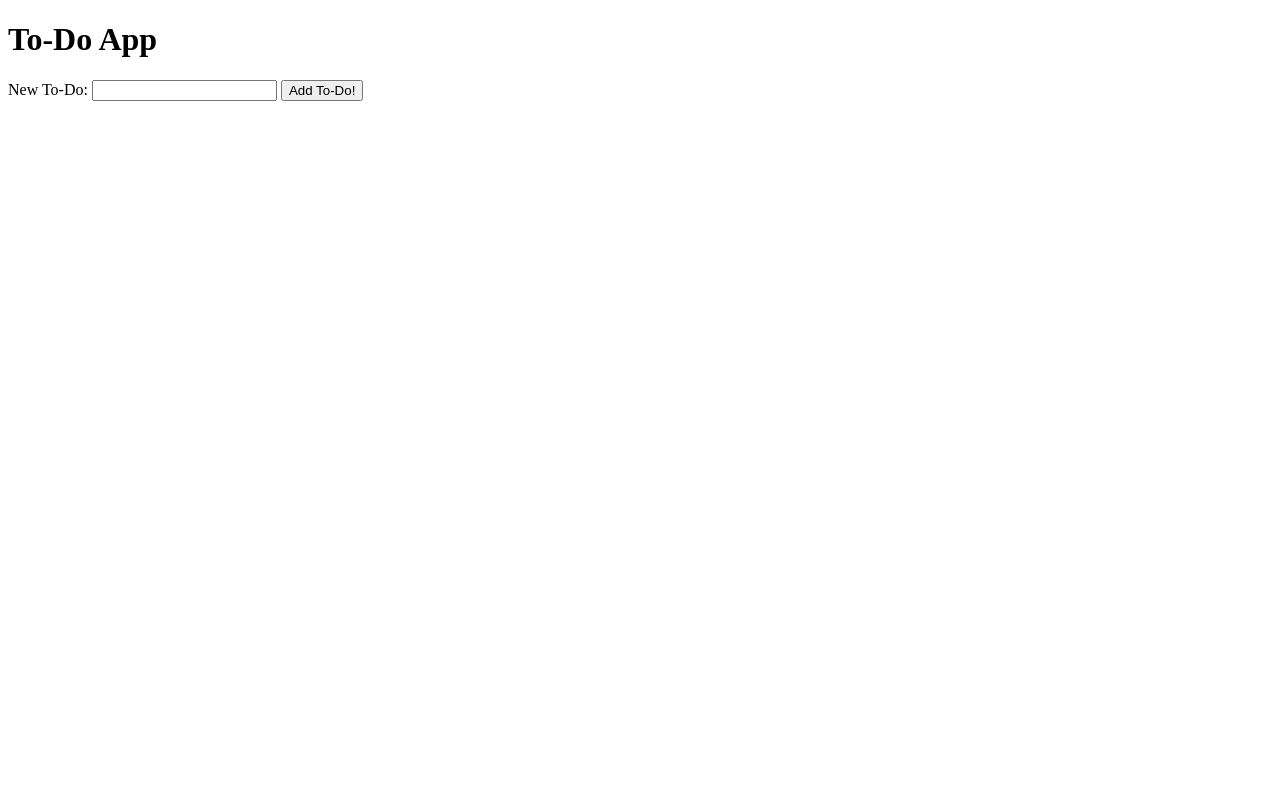
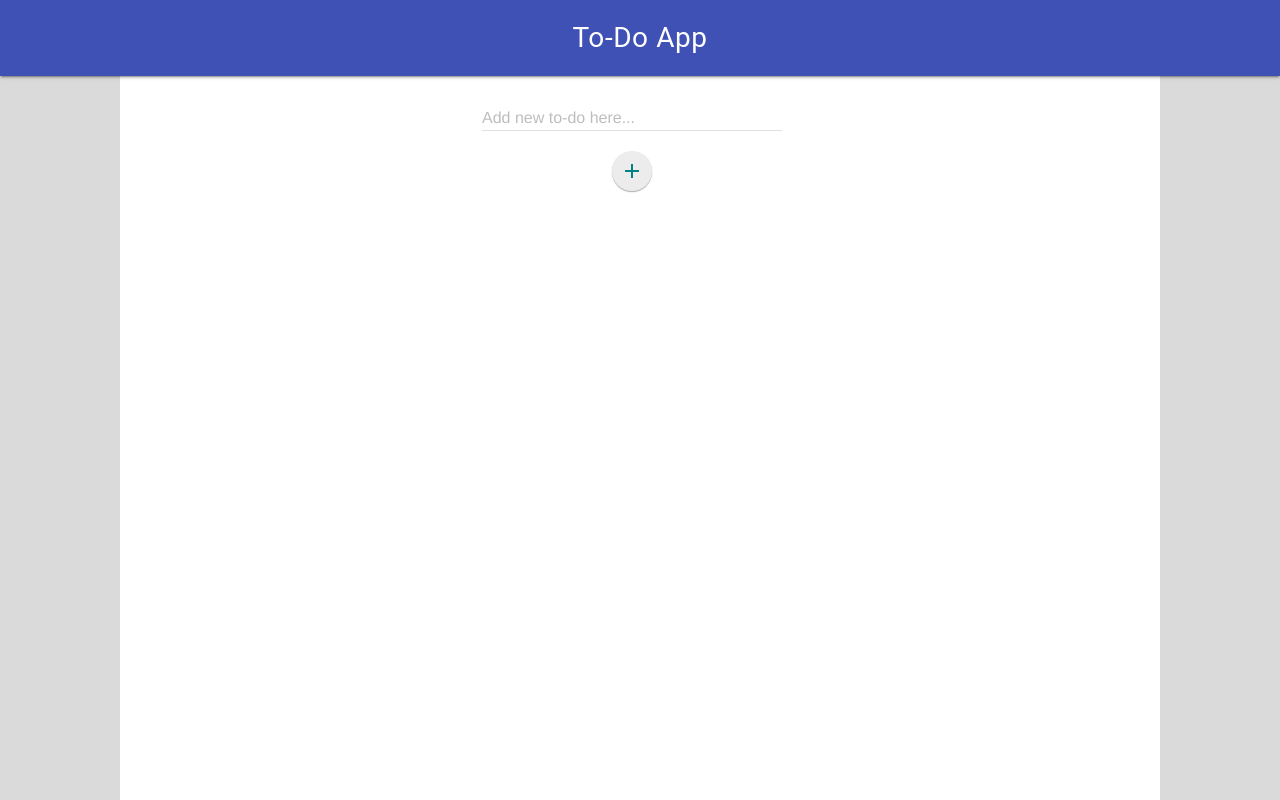
Before and after one commit to seewhydesign/to-do-app, a plain HTML site: page index.html in a window 1280 px wide. Drawn offline with nearby package versions, Linux system fonts and the light colour scheme.

Commit message:
Assignment 5 completed

```diff
--- a/app.js
+++ b/app.js
@@ -2,6 +2,12 @@ function onReady() {
   const addToDoForm = document.getElementById('addToDoForm');
   const newToDoText = document.getElementById('newToDoText');
   const toDoList = document.getElementById('toDoList');
+
+function onDelete(e) {
+  e.target.parentElement.outerHTML = "";
+}
+
+
   addToDoForm.addEventListener('submit', event => {
     event.preventDefault();
 
@@ -14,17 +20,30 @@ function onReady() {
     // create a new input
     let checkbox = document.createElement('input');
 
+    // add Delete button
+    let deleteButton = document.createElement('button')
+    deleteButton.textContent = "Delete";
+    deleteButton.onclick = onDelete;
+
     // set the input's type to checkbox
     checkbox.type = "checkbox";
+
+
 
     // set the title
     newLi.textContent = title;
 
+
     // attach the checkbox to the li
     newLi.appendChild(checkbox);
 
-    // attache the li to the ul
+    // attach delete button to the li
+    newLi.appendChild(deleteButton);
+
+
+    // attach the li to the ul
     toDoList.appendChild(newLi);
+
 
     // empty the input
     newToDoText.value = '';
@@ -32,6 +51,7 @@ function onReady() {
 }
 
 
+
 window.onload = function() {
   onReady();
 };
--- a/index.html
+++ b/index.html
@@ -1,19 +1,68 @@
 <!DOCTYPE html>
+<html class="mdl-js">
 <html lang="en" dir="ltr">
   <head>
     <meta name="viewport" content="width=device-width, initial-scale=1">
     <title>To-Do App</title>
+
+    <!-- Viewport -->
+  <meta name="viewport" content="width=device-width, initial-scale=1">
+
+    <!-- Material Design Lite -->
+
+    <link rel="stylesheet" href="https://fonts.googleapis.com/icon?family=Material+Icons">
+    <link rel="stylesheet" href="https://code.getmdl.io/1.3.0/material.indigo-teal.min.css">
+    <script defer src="https://code.getmdl.io/1.3.0/material.min.js"></script>
+
+    <link rel="stylesheet" href="styles/main.css">
   </head>
+
   <body>
-    <h1>To-Do App</h1>
-    <form id="addToDoForm">
-      <label for="newToDoText">New To-Do:</label>
-      <input type="text" id="newToDoText">
-      <button type="submit">Add To-Do!</button>
-    </form>
 
-    <ul id="toDoList">
-    </ul>
+
+    <!-- Always shows a header, even in smaller screens. -->
+    <div class="mdl-layout mdl-js-layout mdl-layout--fixed-header">
+      <header class="mdl-layout__header">
+      <!-- Title -->
+        <h1 class="mdl-layout-title">To-Do App</h1>
+      </header>
+
+      <main class="mdl-layout__content mdl-grid">
+
+        <div class="mdl-cell--12-col">
+      <!-- Simple Textfield -->
+          <form action="#" id="addToDoForm">
+        <!-- <label for="newToDoText">New To-Do:</label> -->
+
+            <div class="mdl-textfield mdl-js-textfield">
+              <input class="mdl-textfield__input" type="text" id="newToDoText">
+              <label class="mdl-textfield__label" for="newToDoText">Add new to-do here...</label>
+
+            </div>
+
+            <div>
+              <button class="mdl-button mdl-js-button mdl-button--fab mdl-button--mini-fab">
+          <i class="material-icons">add</i>
+              </button>
+
+            </div>
+          </form>
+
+
+          <div>
+            <ul id="toDoList">
+
+          </ul>
+
+
+
+        </div>
+
+
+        </div>
+      </main>
+    </div>
+
 
     <script src="app.js"></script>
 
```
